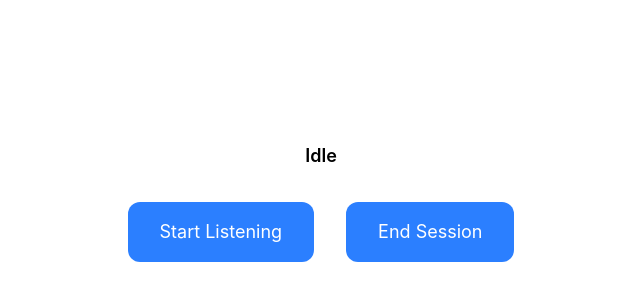
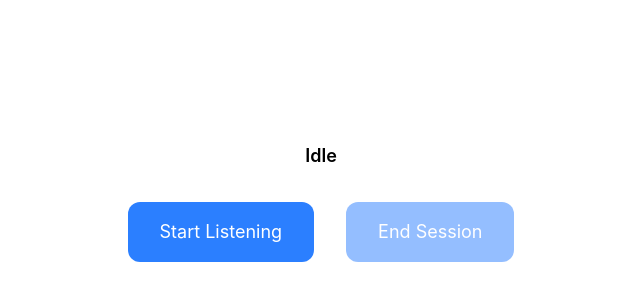
Before and after one commit to Mngxx/EnglishPal, a React (Vite) app in the folder client/: page / in a window 1280 px wide. Shown: the part 182-482 px from the top of the page, without its empty margins (319-959 px from the left). Built offline with nearby package versions, Linux system fonts and the light colour scheme.

Commit message:
fix: End Session button to be disabled after generating feedback and fetch sessions renamed

```diff
--- a/client/src/pages/TestVoice.tsx
+++ b/client/src/pages/TestVoice.tsx
@@ -30,7 +30,7 @@ export function TestVoice() {
     const handleSaveSession = async () => {
         setIsSaving(true);
         try {
-            await fetch("http://localhost:3000/session", {
+            await fetch("http://localhost:3000/sessions", {
                 method: "POST",
                 headers: { "Content-Type": "application/json" },
                 body: JSON.stringify({
@@ -80,8 +80,11 @@ export function TestVoice() {
                 <button
                     className="bg-blue-500 hover:bg-blue-700 disabled:opacity-50 text-white px-8 py-4 rounded-xl text-lg"
                     onClick={() => getFeedback(history)}
+                    disabled={isLoadingFeedback || history.length === 0}
                 >
-                    End Session
+                    {isLoadingFeedback
+                        ? "Generating feedback..."
+                        : "End Session"}
                 </button>
             </div>
 
```
